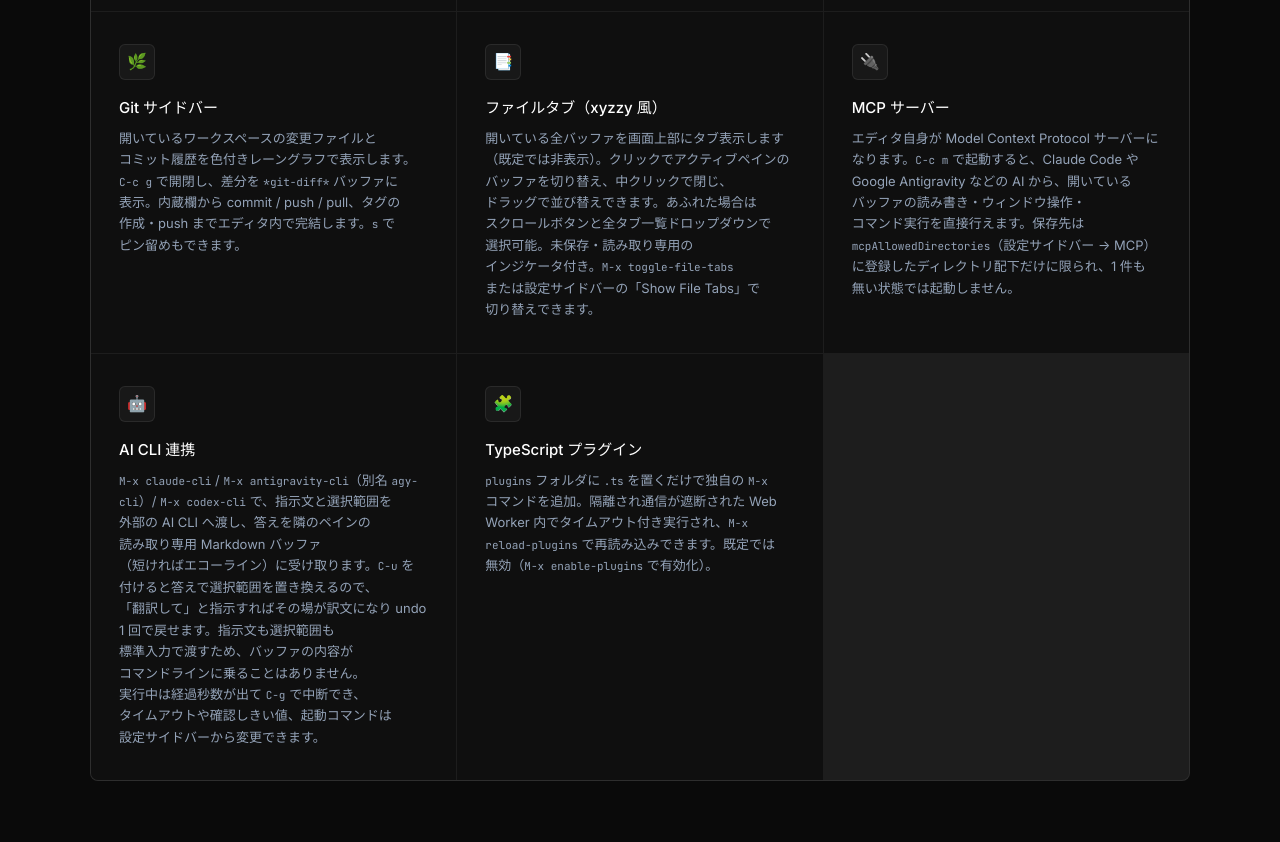
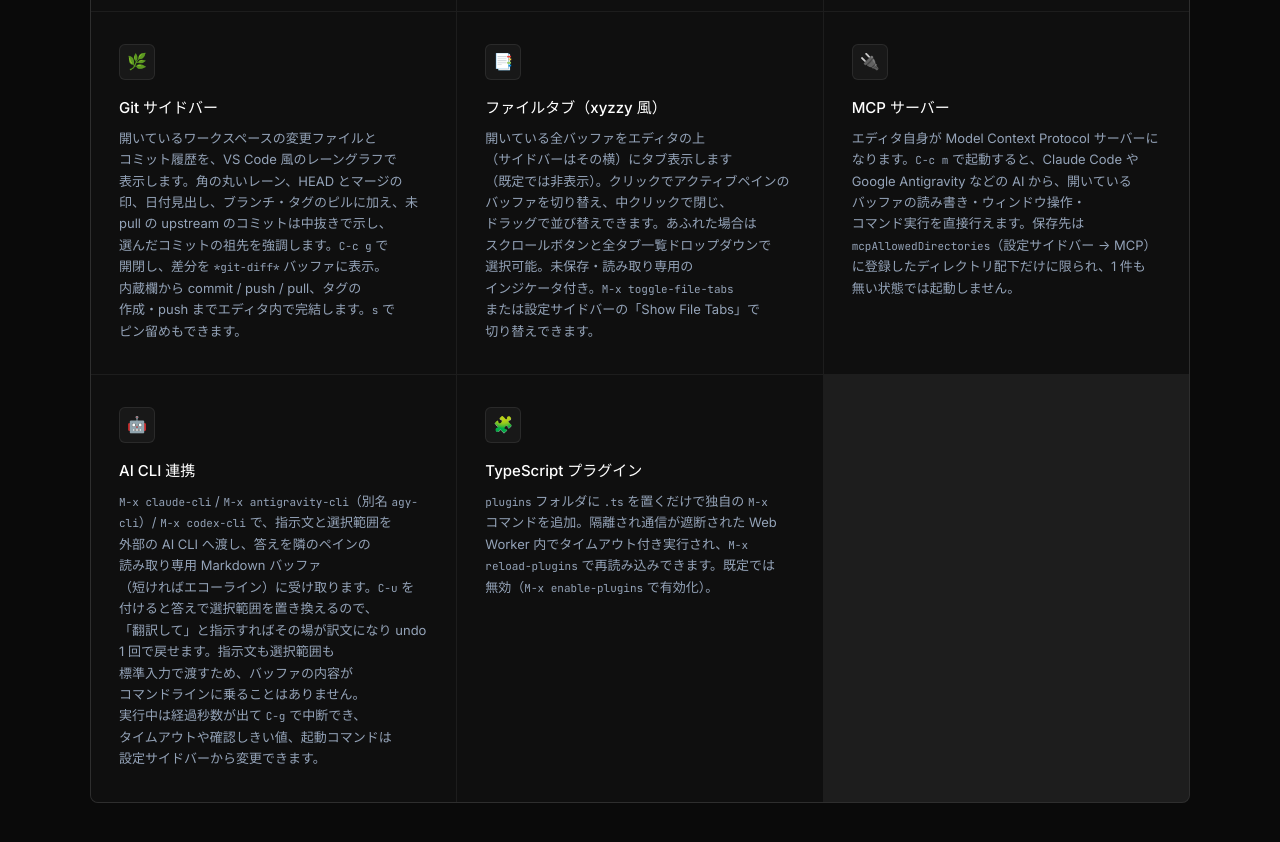
Before and after one commit to kurouna/elecxzy, a plain HTML site: page docs/index.html in a window 1280 px wide. Shown: the part 6580-7422 px from the top of the page. Drawn offline with Linux system fonts and the light colour scheme.

Commit message:
docs: update documents with latest features / ドキュメントを最新の機能情報に更新

```diff
--- a/docs/index.html
+++ b/docs/index.html
@@ -1574,13 +1574,13 @@
         <div class="fg-item">
           <div class="fg-icon">🌿</div>
           <h3>Git サイドバー</h3>
-          <p>開いているワークスペースの変更ファイルとコミット履歴を色付きレーングラフで表示します。<code style="font-family:var(--mono);font-size:11px;">C-c g</code>
+          <p>開いているワークスペースの変更ファイルとコミット履歴を、VS Code 風のレーングラフで表示します。角の丸いレーン、HEAD とマージの印、日付見出し、ブランチ・タグのピルに加え、未 pull の upstream のコミットは中抜きで示し、選んだコミットの祖先を強調します。<code style="font-family:var(--mono);font-size:11px;">C-c g</code>
             で開閉し、差分を <code style="font-family:var(--mono);font-size:11px;">*git-diff*</code> バッファに表示。内蔵欄から commit / push / pull、タグの作成・push までエディタ内で完結します。<code style="font-family:var(--mono);font-size:11px;">s</code> でピン留めもできます。</p>
         </div>
         <div class="fg-item">
           <div class="fg-icon">📑</div>
           <h3>ファイルタブ（xyzzy 風）</h3>
-          <p>開いている全バッファを画面上部にタブ表示します（既定では非表示）。クリックでアクティブペインのバッファを切り替え、中クリックで閉じ、ドラッグで並び替えできます。あふれた場合はスクロールボタンと全タブ一覧ドロップダウンで選択可能。未保存・読み取り専用のインジケータ付き。<code
+          <p>開いている全バッファをエディタの上（サイドバーはその横）にタブ表示します（既定では非表示）。クリックでアクティブペインのバッファを切り替え、中クリックで閉じ、ドラッグで並び替えできます。あふれた場合はスクロールボタンと全タブ一覧ドロップダウンで選択可能。未保存・読み取り専用のインジケータ付き。<code
               style="font-family:var(--mono);font-size:11px;">M-x toggle-file-tabs</code> または設定サイドバーの「Show File Tabs」で切り替えできます。</p>
         </div>
         <div class="fg-item">
```
Also changed, not shown: docs/tutorial.html (+1 -1 lines), 2 other files.
